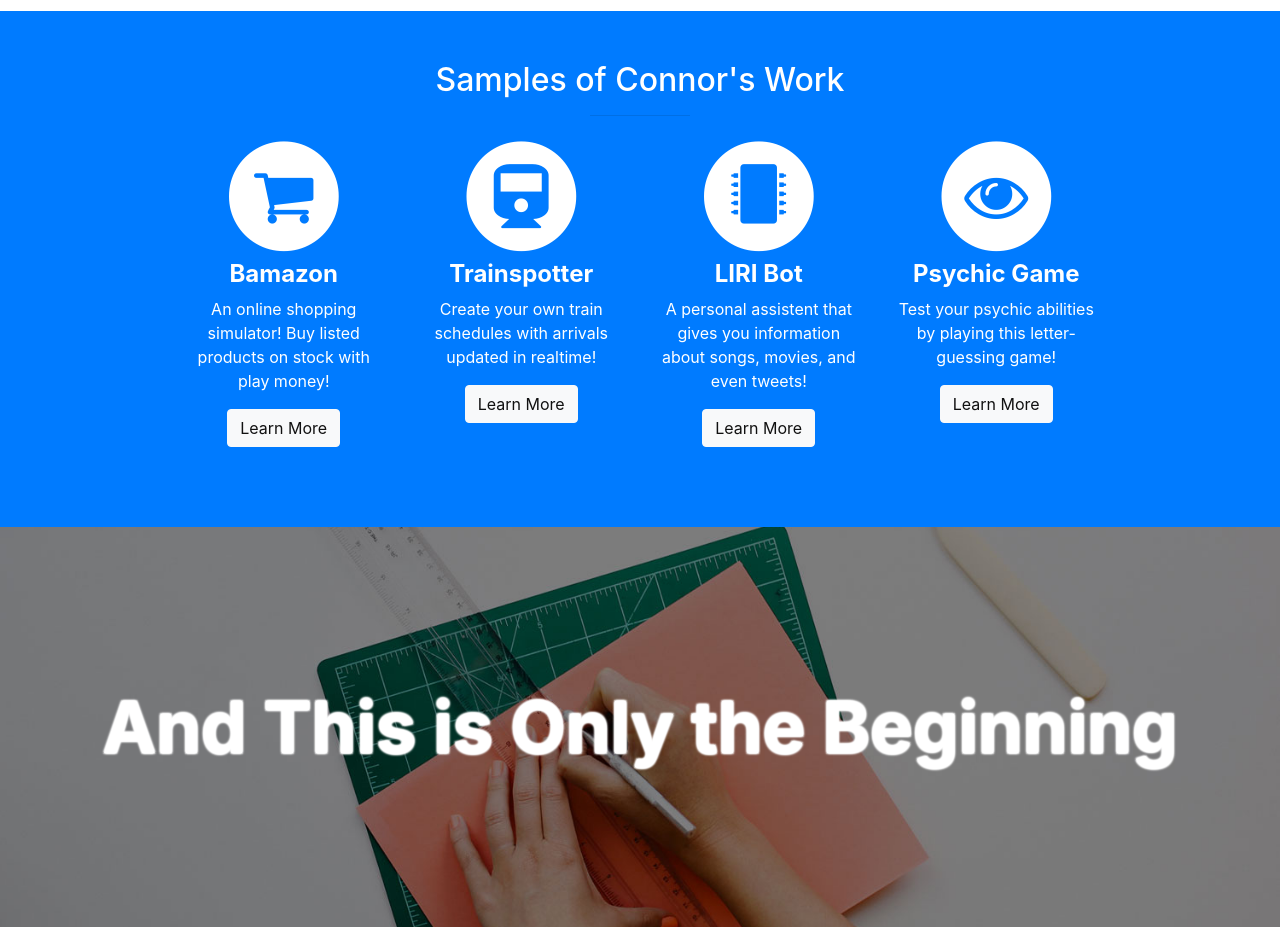
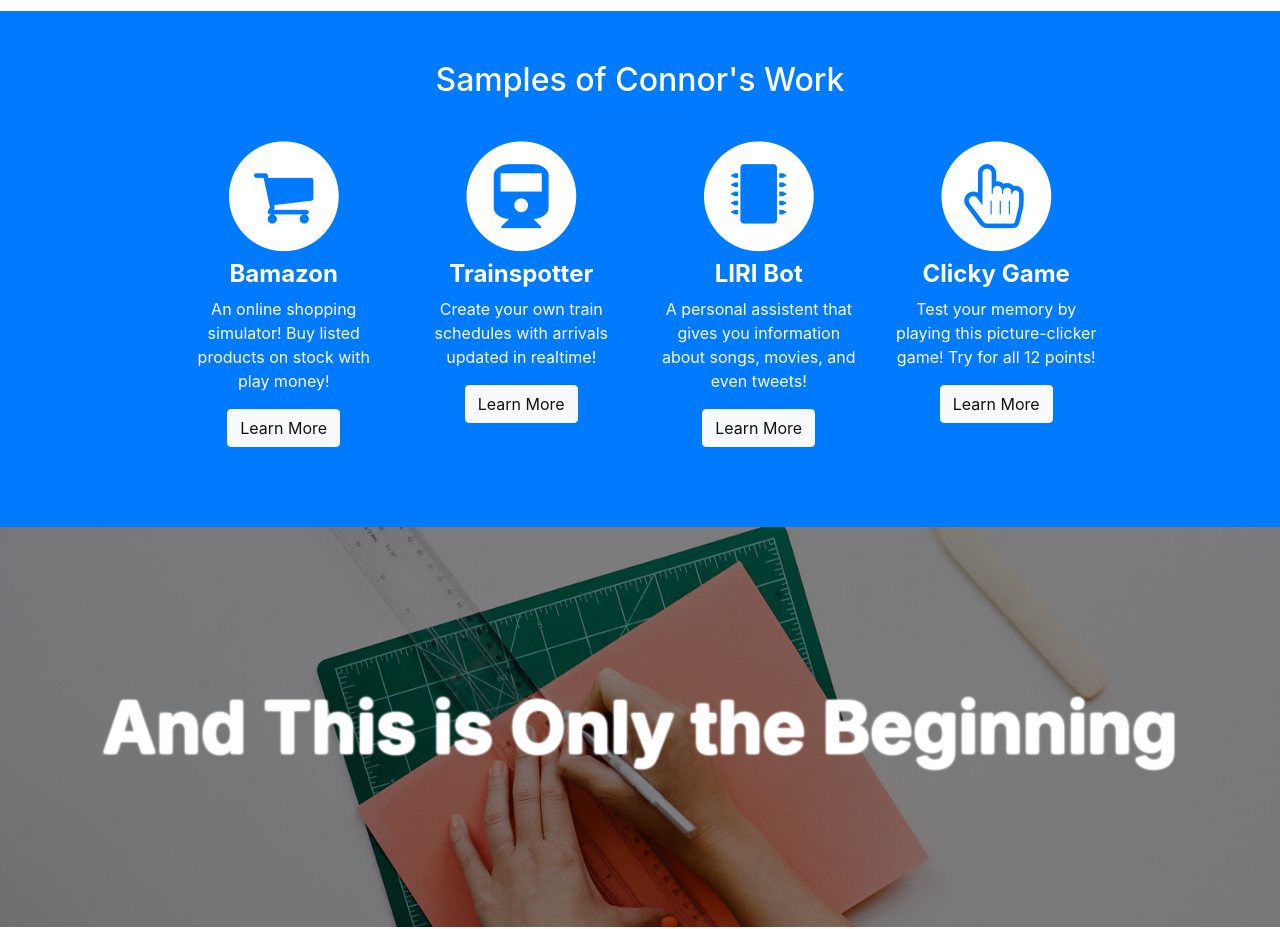
Before and after one commit to conmckellar/My-Portfolio, a website with bundled scripts: page index.html in a window 1280 px wide. Shown: the part 1020-1949 px from the top of the page. Built offline with nearby package versions, Linux system fonts and the light colour scheme.

Commit message:
updated samples section

```diff
--- a/index.html
+++ b/index.html
@@ -136,13 +136,13 @@
                 <div class="service-item">
                   <span class="fa-stack fa-4x">
                     <i class="fa fa-circle fa-stack-2x"></i>
-                    <i class="fa fa-eye fa-stack-1x text-primary"></i>
+                    <i class="fa fa-hand-pointer-o fa-stack-1x text-primary"></i>
                   </span>
                   <h4>
-                    <strong>Psychic Game</strong>
+                    <strong>Clicky Game</strong>
                   </h4>
-                  <p>Test your psychic abilities by playing this letter-guessing game!</p>
-                  <a href="https://github.com/conmckellar/Psychic-Game.git" class="btn btn-light">Learn More</a>
+                  <p>Test your memory by playing this picture-clicker game! Try for all 12 points!</p>
+                  <a href="https://github.com/conmckellar/clicky-game.git" class="btn btn-light">Learn More</a>
                 </div>
               </div>
             </div>
```
